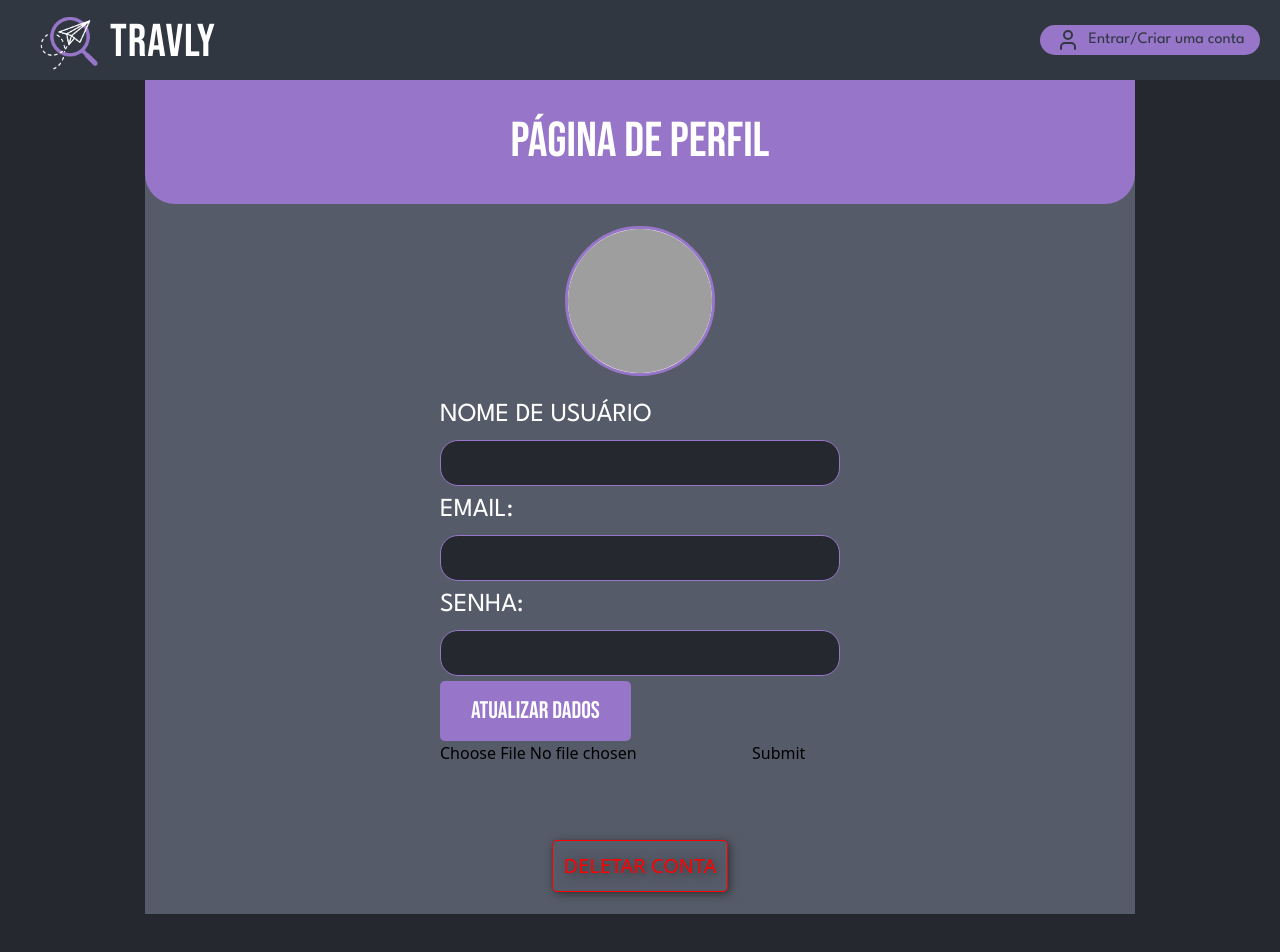
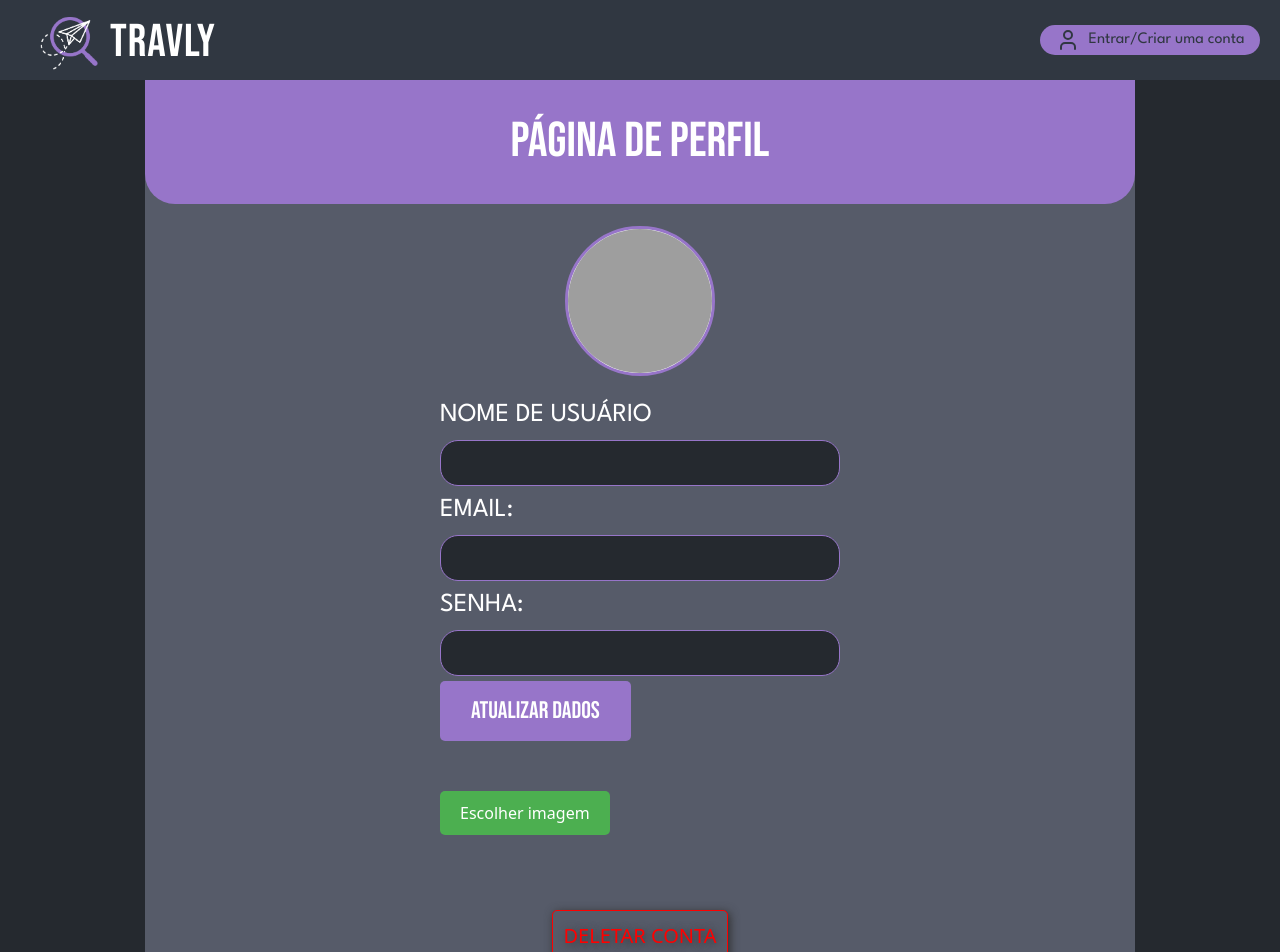
Before and after one commit to m-wolves/Travly2, a Next.js app: page /User in a window 1280 px wide. Shown: the top 952 px of the page. Before the commit the page ends 914 px from the top, so only its background shows below. Built offline with nearby package versions, Linux system fonts and the light colour scheme; grey boxes are pictures that could not be loaded.

Commit message:
botao de escolher imagem
coloquei como botao a de escolher imagem, antes ficava só um textozinho. Deixei comentado o botão de enviar, não sei se será usado no codigo

```diff
--- a/src/app/(main-site)/User/page.tsx
+++ b/src/app/(main-site)/User/page.tsx
@@ -60,10 +60,22 @@ function User() {
               </form>
 
               {/* Upload da foto */}
-              <form onSubmit={handleUpload}>
-                <input type="file" name="imagem" onChange={handleFileChange} className='atualizar-foto' />
-                <input type="submit" />
-              </form>
+             <form onSubmit={handleUpload}>
+  <input
+    type="file"
+    name="imagem"
+    id="fileInput"
+    onChange={handleFileChange}
+    style={{ display: 'none' }}
+  />
+
+  <label htmlFor="fileInput" className="escolher-imagem">
+    Escolher imagem
+  </label>
+
+  {/* <input type="submit" value="Enviar" className="escolher imagem" /> */}
+</form>
+
             </div>
           </div>
 
--- a/src/app/(main-site)/User/user.css
+++ b/src/app/(main-site)/User/user.css
@@ -129,6 +129,19 @@ input[type="password"] {
     transition: background-color 0.3s ease;
 }
 
+.escolher-imagem {
+  display: inline-block;
+  padding: 10px 20px;
+  background-color: #4CAF50;
+  color: white;
+  cursor: pointer;
+  border-radius: 5px;
+  margin-right: 10px;
+  border: none;
+  margin-top: 50px;
+}
+
+
 .deletar-conta {
     background-color: var(--colorMainComponentBackground);
     color: red;
```
